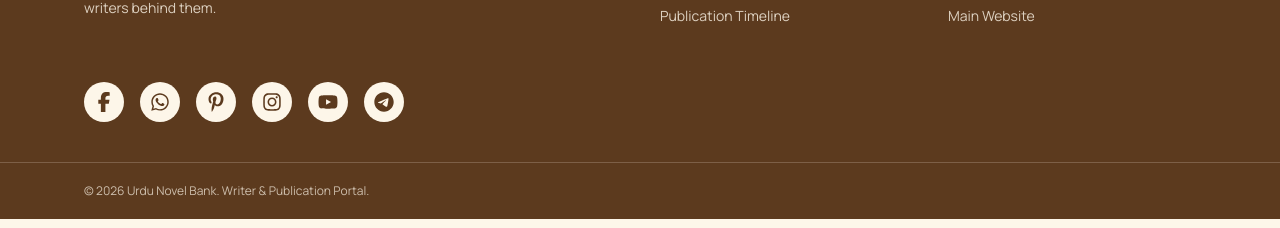
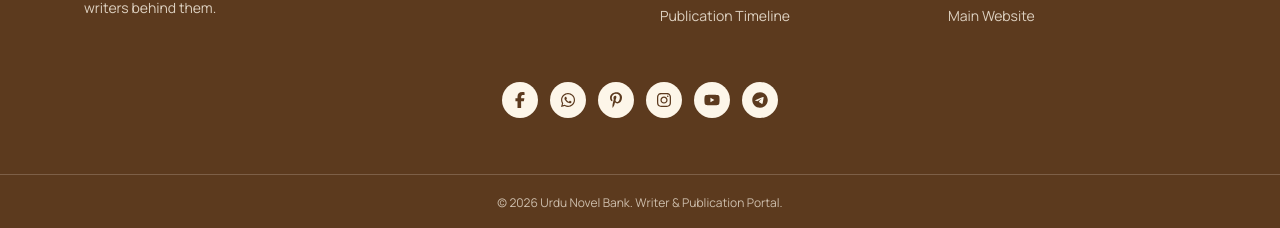
Before and after one commit to theusmandev/writers_portal_UNB, a React (Vite) app: page /track in a window 1280 px wide. Shown: the part 1013-1241 px from the top of the page. Built offline with nearby package versions, Linux system fonts and the light colour scheme; no server answers; the database is empty; a web font is replaced by a local one.

Commit message:
polish: center footer copyright text

```diff
--- a/src/components/portal/SiteFooter.tsx
+++ b/src/components/portal/SiteFooter.tsx
@@ -71,7 +71,7 @@ export function SiteFooter() {
           </ul>
         </div>
       </div>
-      <div className="mx-auto flex max-w-6xl flex-wrap justify-center gap-4 px-5 pb-10 sm:justify-start">
+      <div className="mx-auto flex max-w-6xl flex-wrap justify-center gap-3 px-5 pb-14">
         {socialLinks.map((social, index) => {
           const Icon = social.icon;
           return (
@@ -81,15 +81,15 @@ export function SiteFooter() {
               target="_blank"
               rel="noopener noreferrer"
               aria-label={social.label}
-              className="flex h-10 w-10 items-center justify-center rounded-full bg-background text-secondary transition-colors hover:bg-primary-glow hover:text-primary-foreground"
+              className="flex h-9 w-9 items-center justify-center rounded-full bg-background text-secondary transition-all duration-200 hover:scale-110 hover:bg-primary-glow hover:text-primary-foreground"
             >
-              <Icon className="h-5 w-5" />
+              <Icon className="h-4 w-4" />
             </a>
           );
         })}
       </div>
       <div className="border-t border-secondary-foreground/20">
-        <div className="mx-auto max-w-6xl px-5 py-5 text-xs opacity-70">
+        <div className="mx-auto max-w-6xl px-5 py-5 text-center text-xs opacity-70">
           © {new Date().getFullYear()} {site.name}. Writer &amp; Publication Portal.
         </div>
       </div>
--- a/src/routes/track.tsx
+++ b/src/routes/track.tsx
@@ -1092,7 +1092,7 @@ export default function TrackPage() {
                 {submissionsList.length > 0 && submissionsList[0].full_name && (
                   <div className="mb-8 text-center">
                     <h2 className="font-display text-2xl font-semibold text-foreground mb-2">
-                      Welcome back, {submissionsList[0].full_name}
+                      Welcome, {submissionsList[0].full_name}
                     </h2>
                     <p className="text-muted-foreground text-sm">
                       Here are all your submissions.
```
